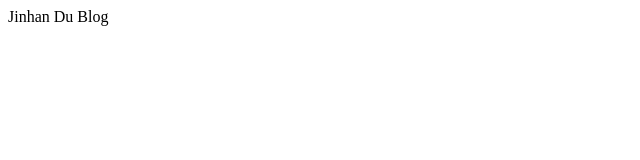
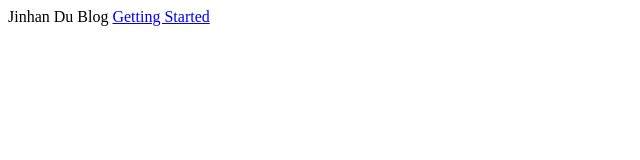
Before and after one commit to jinhandu/jinhandu.github.io, a plain HTML site: page index.html in a window 1280 px wide. Shown: the whole page, without its empty margins (0-640 px from the left). Drawn offline with Linux system fonts and the light colour scheme.

Commit message:
Update index.html

```diff
--- a/index.html
+++ b/index.html
@@ -9,6 +9,7 @@
     Jinhan Du Blog
     <a
       href="Git Getting Started/Git Getting Started f2ce0855effe440ea2ee27bb922350de.html"
-    ></a>
+      >Getting Started</a
+    >
   </body>
 </html>
```
